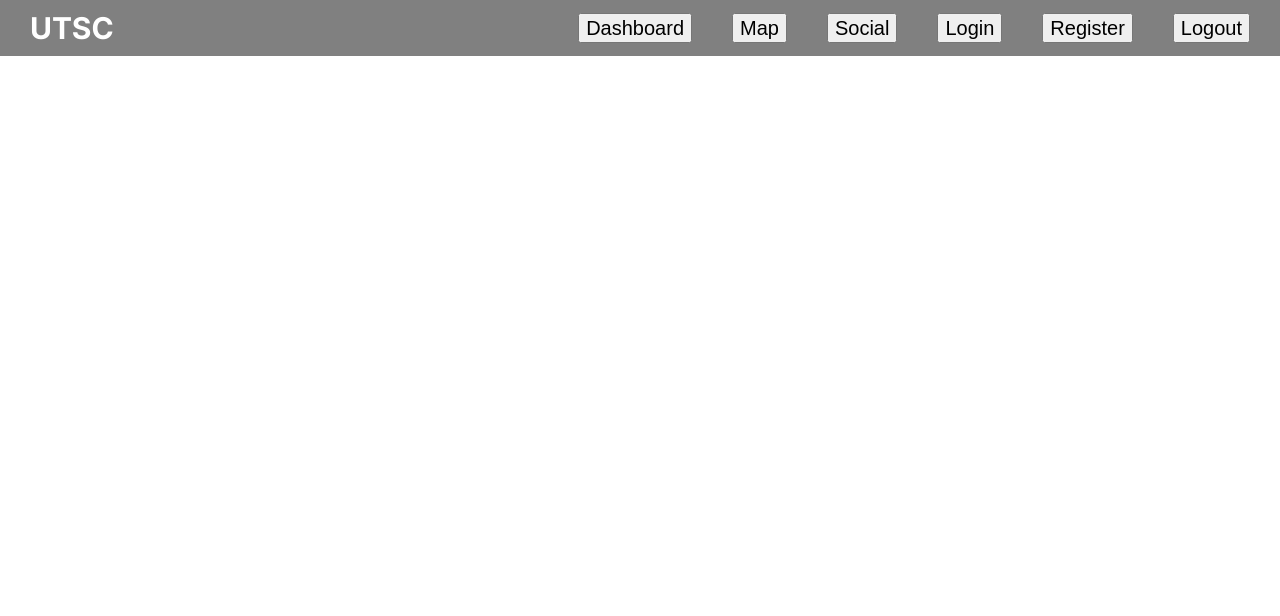
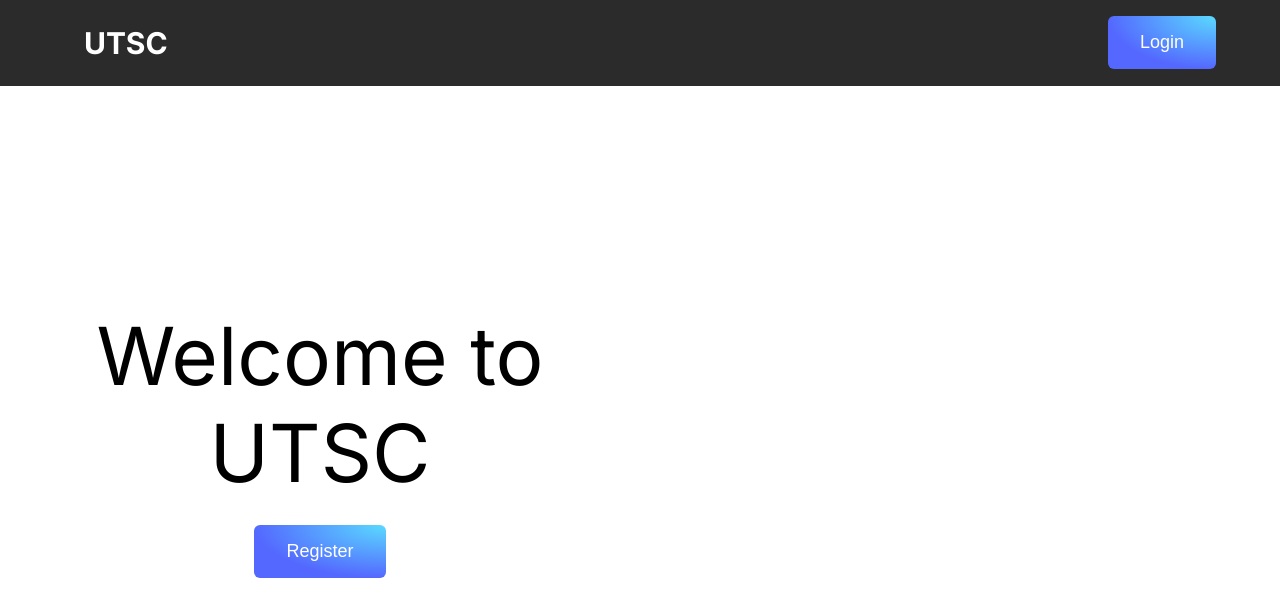
Before and after one commit to CharelSuarez/utsc-community, a Next.js app in the folder frontend/: page / in a window 1280 px wide. Shown: the top 616 px of the page. Built offline with nearby package versions, Linux system fonts and the light colour scheme.

Commit message:
updated landing page ui

```diff
--- a/frontend/src/app/globals.css
+++ b/frontend/src/app/globals.css
@@ -1,9 +1,12 @@
-/* * {
-    box-sizing: border-box;
-} */
+:root{
+    --bg-taskbar: #2b2b2b;
+}
 
 body {
-    width: 100%;
+    display: flex;
+    flex-direction: column;
+    width: auto;
+    height: 100vh;
     margin: 0px;
 }
 
@@ -12,8 +15,25 @@ h1 {
 }
 
 button {
+    align-items: center;
+    background-image: radial-gradient(100% 100% at 100% 0, #5adaff 0, #5468ff 100%);
+    border: none;
+    border-radius: 6px;
+    box-sizing: border-box;
+    color: #fff;
     cursor: pointer;
+    display: flex;
+    justify-content: center;
+    overflow: hidden;
+    padding: 1rem 2rem;
+    font-size: 18px;
 }
+
+button:active {
+  box-shadow: #3c4fe0 0 3px 7px inset;
+  transform: translateY(2px);
+}
+
 
 .links {
     display: flex;
--- a/frontend/src/app/page.tsx
+++ b/frontend/src/app/page.tsx
@@ -1,9 +1,11 @@
+import Body from '@/components/Body/Body'
 import Taskbar from '@/components/Taskbar/Taskbar'
 
 export default function Home() {
   return (
     <>
       <Taskbar />
+      <Body />
     </>
   )
 }
--- /dev/null
+++ b/frontend/src/components/Body/Body.css
@@ -0,0 +1,45 @@
+.content{
+    height: 100%;
+    width: 100%;
+    display: flex;
+    overflow: hidden;
+}
+
+.left,
+.right{
+    display: flex;
+    width: 50%;
+    height: 100%;
+    justify-content: center;
+    align-items: center;
+}
+
+.left{
+    flex-direction: column;
+    gap: 1.5rem;
+}
+
+.title{
+    font-size: 5rem;
+    text-align: center;
+}
+
+.right{
+    position: relative;
+    z-index: 0;
+}
+
+.blob{
+    position: absolute;
+    height: 850px;
+    width: 850px;
+}
+
+.right .text{
+    z-index: 1;
+    font-size: 3rem;
+    width: 500px;
+    text-align: center;
+    font-weight: 600;
+    color: white;
+}
--- /dev/null
+++ b/frontend/src/components/Body/Body.tsx
@@ -0,0 +1,45 @@
+'use client'
+
+
+import './Body.css'
+import { useState } from 'react';
+import RegisterModal from '@/components/Modal/RegisterModal/RegisterModal';
+import { createPortal } from 'react-dom';
+
+export default function Body(){
+    const [showRegisterModal, setShowRegisterModal] = useState(false);
+
+    return (<>
+        <div className="content">
+            <div className="left">
+                <div className="title">Welcome to UTSC</div>
+                <button onClick={(event) => setShowRegisterModal(true)}>
+                Register
+                </button>
+                {showRegisterModal && createPortal(
+                    <RegisterModal onClose={() => setShowRegisterModal(false)} />,
+                    document.body
+                )}
+            </div>
+            <div className="right">
+                <div className="blob">
+                    <svg viewBox="0 0 1000 1000" xmlns="http://www.w3.org/2000/svg">
+                        <defs>
+                            <radialGradient id="b" r="100%" cx="50%" cy="50%"><stop offset="0%" stopColor="#21D4FD"/><stop offset="100%" stopColor="#B721FF"/></radialGradient>
+                        </defs>
+                        <path fill="url(#b)">
+                            <animate attributeName='d'
+                            dur={"10s"}
+                            repeatCount={"indefinite"}
+                            values="M868 678.5q-84 178.5-271 197t-348.5-79Q87 699 147 529t168-268.5q108-98.5 249-58t264.5 169Q952 500 868 678.5Z;
+                            M793 648q-57 148-224.5 216.5t-244-87.5q-76.5-156-144-309.5t84-244.5q151.5-91 324-70.5t217 184Q850 500 793 648Z;
+                            M761 604q-95 104-222.5 194.5t-232.5-32Q201 644 192 496t115.5-221.5q124.5-73.5 292-91t212 149.5Q856 500 761 604Z;
+                            M868 678.5q-84 178.5-271 197t-348.5-79Q87 699 147 529t168-268.5q108-98.5 249-58t264.5 169Q952 500 868 678.5Z"/>
+                        </path>
+                    </svg>
+                </div>
+                <div className="text">Explore the community</div>
+            </div>
+        </div>
+    </>)
+}
--- a/frontend/src/components/Taskbar/Taskbar.css
+++ b/frontend/src/components/Taskbar/Taskbar.css
@@ -1,10 +1,11 @@
 .taskbar {
-    height: fit-content;
     display: flex;
-    background-color: gray;
+    background-color: var(--bg-taskbar);
     justify-content: space-between;
     align-items: center;
-    padding: 10px;
+    padding: 0 4rem;
+    height: 6rem;
+    box-sizing: border-box;
 }
 
 .taskbar h1  {
@@ -13,14 +14,3 @@
     color: white;
     margin: 0px 20px;
 }
-
-.taskbar .links {
-    display: flex;
-    flex-direction: row;
-}
-
-.taskbar button {
-    margin: 0px 20px;
-    height: 30px;
-    font-size: 20px;
-}
--- a/frontend/src/components/Taskbar/Taskbar.tsx
+++ b/frontend/src/components/Taskbar/Taskbar.tsx
@@ -15,7 +15,7 @@ export default function Taskbar(){
         <div className='taskbar'>
             <h1>UTSC</h1>
             <div className="links">
-                <Link href="/dashboard">
+                {/* <Link href="/dashboard">
                     <button>Dashboard</button>
                 </Link>
                 <Link href="/map">
@@ -23,7 +23,7 @@ export default function Taskbar(){
                 </Link>
                 <Link href="/social">
                     <button>Social</button>
-                </Link>
+                </Link> */}
                 <button onClick={(event) => setLoginShowModal(true)}>
                 Login
                 </button>
@@ -31,16 +31,16 @@ export default function Taskbar(){
                     <LoginModal onClose={() => setLoginShowModal(false)} />,
                     document.body
                 )}
-                <button onClick={(event) => setShowRegisterModal(true)}>
+                {/* <button onClick={(event) => setShowRegisterModal(true)}>
                 Register
                 </button>
                 {showRegisterModal && createPortal(
                     <RegisterModal onClose={() => setShowRegisterModal(false)} />,
                     document.body
-                )}
-                <button onClick={(event) => logout()}>
+                )} */}
+                {/* <button onClick={(event) => logout()}>
                 Logout
-                </button>
+                </button> */}
             </div>
         </div>
     )
```
